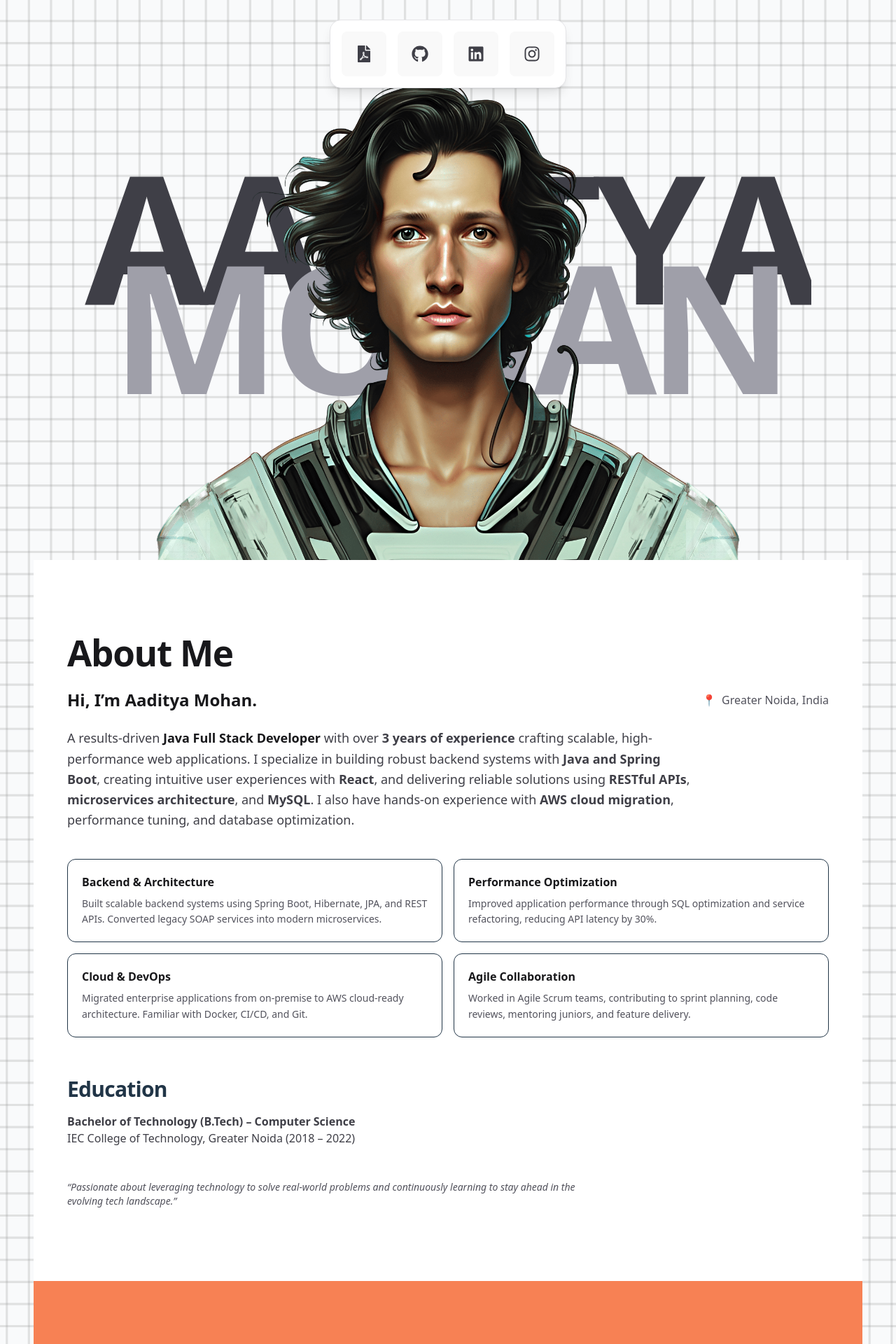
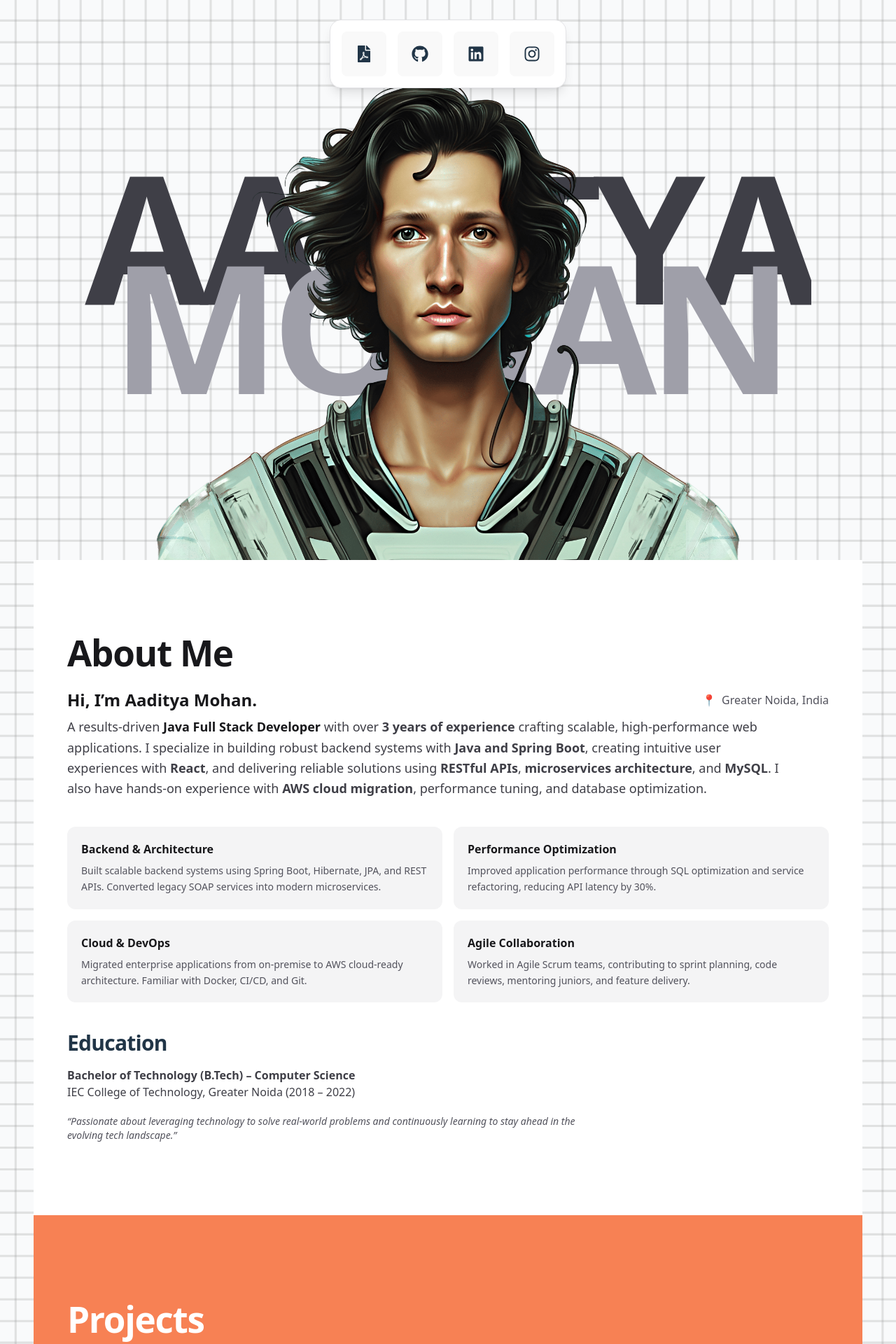
Before and after one commit to AadityaMohan-dev/portfolio-website, a React (Vite) app: page / in a window 1280 px wide. Shown: the top 1920 px of the page at 70% size. Built offline with nearby package versions, Linux system fonts and the light colour scheme.

Commit message:
ui fixses

```diff
--- a/src/component/About.tsx
+++ b/src/component/About.tsx
@@ -24,7 +24,7 @@ function About() {
       </motion.h1>
 
       {/* Intro */}
-      <motion.div className="mt-6 space-y-6">
+      <motion.div className="mt-6 space-y-2">
         <div className="flex flex-col gap-2 sm:flex-row sm:items-center sm:justify-between">
           <h2 className="text-lg sm:text-xl lg:text-2xl font-semibold text-zinc-900">
             Hi, I’m Aaditya Mohan.
@@ -36,7 +36,7 @@ function About() {
           </div>
         </div>
 
-        <p className="max-w-4xl text-sm sm:text-base lg:text-lg leading-relaxed text-zinc-700">
+        <p className="max-w-5xl text-sm sm:text-base lg:text-lg leading-relaxed text-zinc-700">
           A results-driven{" "}
           <span className="font-semibold text-zinc-900">
             Java Full Stack Developer
@@ -58,7 +58,7 @@ function About() {
       </motion.div>
 
       {/* Highlights */}
-      <motion.div className="mt-10 grid grid-cols-1 gap-4 sm:grid-cols-2">
+      <motion.div className="mt-10 grid grid-cols-1   gap-4 sm:grid-cols-2">
         {[
           {
             title: "Backend & Architecture",
@@ -83,7 +83,7 @@ function About() {
         ].map((card, i) => (
           <div
             key={i}
-            className="rounded-xl border bg-white p-4 sm:p-5 transition"
+            className="rounded-xl  bg-zinc-100 p-4 sm:p-5 transition"
           >
             <h3 className="mb-2 text-sm sm:text-base font-semibold text-zinc-900">
               {card.title}
@@ -96,7 +96,7 @@ function About() {
       </motion.div>
 
       {/* Education */}
-      <motion.h2 className="mt-14 text-xl sm:text-2xl lg:text-3xl font-bold tracking-tight">
+      <motion.h2 className="mt-10 text-xl sm:text-2xl lg:text-3xl font-bold tracking-tight">
         Education
       </motion.h2>
 
@@ -109,7 +109,7 @@ function About() {
       </motion.p>
 
       {/* Quote */}
-      <motion.p className="mt-12 max-w-3xl text-sm italic text-zinc-600">
+      <motion.p className="mt-5 max-w-3xl text-sm italic text-zinc-600">
         “Passionate about leveraging technology to solve real-world problems and
         continuously learning to stay ahead in the evolving tech landscape.”
       </motion.p>
--- a/src/component/Contact.tsx
+++ b/src/component/Contact.tsx
@@ -18,7 +18,7 @@ function Contact() {
         Contact
       </h1>
 
-      <p className="pb-8 max-w-3xl text-sm sm:text-base lg:text-lg italic text-zinc-500">
+      <p className="pb-8 max-w-6xl text-sm sm:text-base lg:text-2xl italic text-zinc-500">
         Open to full-time opportunities, freelance projects, and collaborations.
         Let’s connect and build something impactful.
       </p>
--- a/src/component/Navbar.tsx
+++ b/src/component/Navbar.tsx
@@ -68,9 +68,9 @@ const Navbar: React.FC = () => {
                   flex items-center justify-center
                   h-10 w-10 sm:h-12 sm:w-12 lg:h-14 lg:w-14 xl:h-16 xl:w-16
                   rounded-xl
-                  text-zinc-700
+
                   transition-all duration-200
-                  hover:bg-zinc-100 hover:text-zinc-900
+                  hover:bg-zinc-100 hover:text-white
                 "
               >
                 <span className="text-base sm:text-lg lg:text-xl xl:text-2xl">
--- a/src/component/Project.tsx
+++ b/src/component/Project.tsx
@@ -36,7 +36,7 @@ function Project() {
         Projects
       </h1>
 
-      <p className="mt-4 max-w-3xl text-sm sm:text-base italic text-zinc-600">
+      <p className="mt-4 max-w-4xl  text-sm sm:text-2xl italic text-white">
         A selection of projects demonstrating my full-stack development
         experience. More projects are available on{" "}
         <a
```
